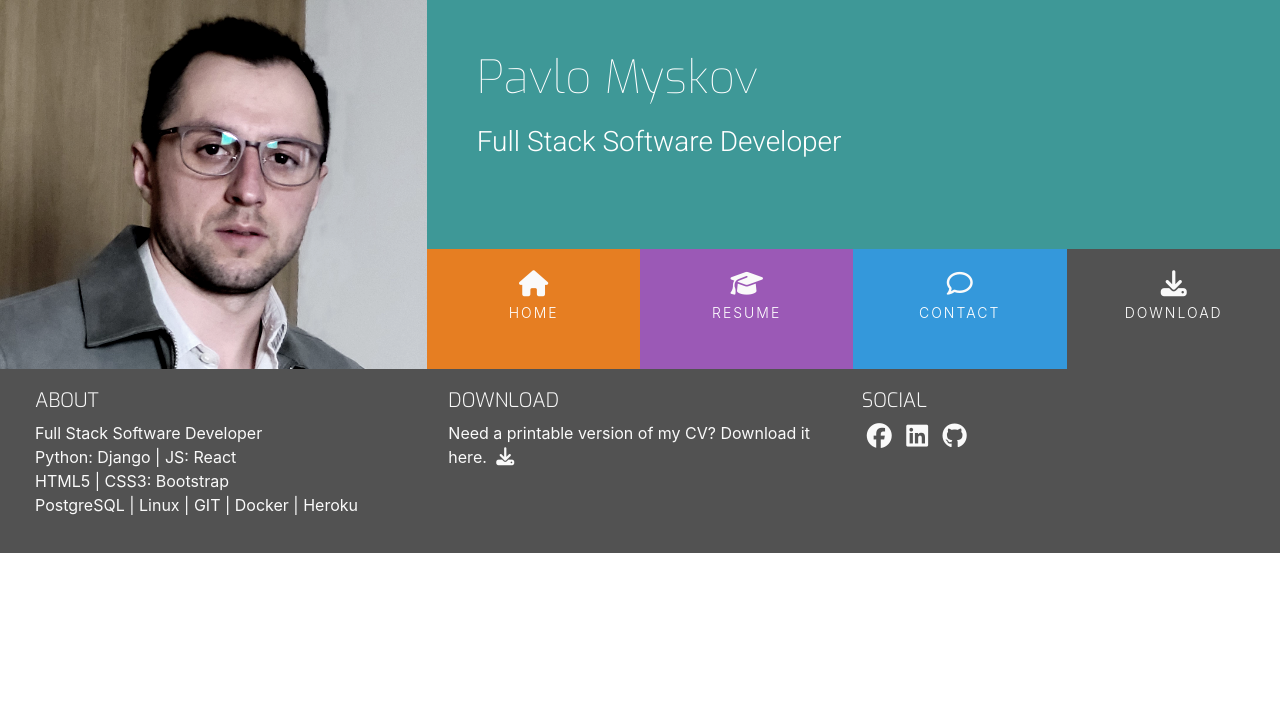
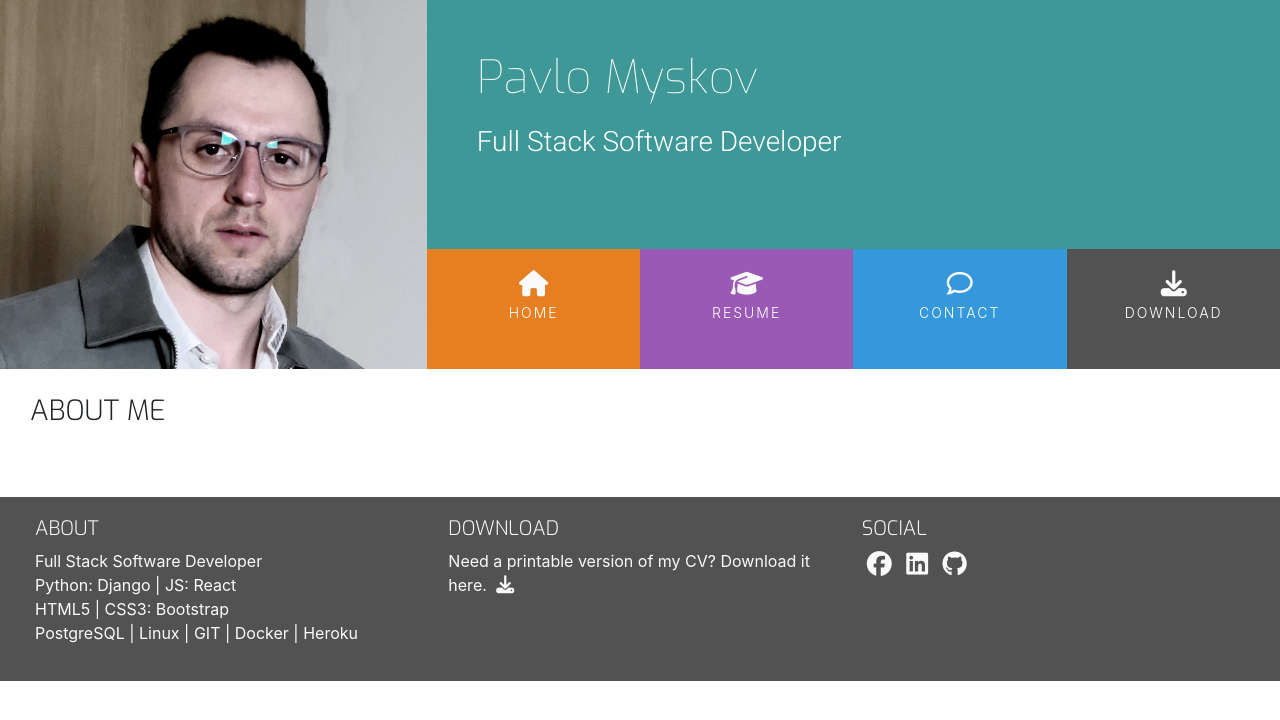
Before and after one commit to FlashDrag/resume-pavlo-myskov, a plain HTML site: page index.html in a window 1280 px wide. Drawn offline with nearby package versions, Linux system fonts and the light colour scheme.

Commit message:
Add basic strcutrure of `about me` section

```diff
--- a/assets/css/style.css
+++ b/assets/css/style.css
@@ -4,6 +4,11 @@
 
 .bg-color-name-title {
     background: #3e9897;
+}
+
+.bg-color-three-reasons {
+    background-color: #fff;
+
 }
 
 .ui-menu-color-home {
@@ -41,6 +46,23 @@ h1, h2, h3, h4 {
 
 .inline-block {
     display: inline-block;
+}
+
+.row-table {
+    display: table;
+}
+
+.section-column {
+    display: table-cell;
+    padding: 0 30px 30px;
+    float: none;
+}
+
+.section-heading {
+    font-family: "Exo", sans-serif;
+    font-weight: 300;
+    margin-top: 25px;
+    margin-bottom: 40px;
 }
 
 /* Heading */
--- a/index.html
+++ b/index.html
@@ -86,7 +86,18 @@
       </div>
     </header>
 
-    <section></section>
+    <section class="container-fluid">
+      <div class="row row-table">
+        <div class="col-md-8 bg-color-three-reasons section-column">
+          <div class="row">
+            <div class="col">
+              <h3 class="section-heading uppercase">About Me</h3>
+            </div>
+          </div>
+        </div>
+      </div>
+    </section>
+
     <footer class="container-fluid">
       <div id="footer-details" class="row">
         <div class="col-sm-4">
```
